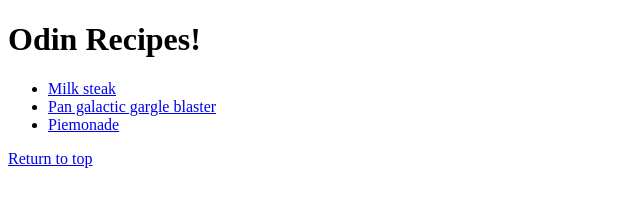
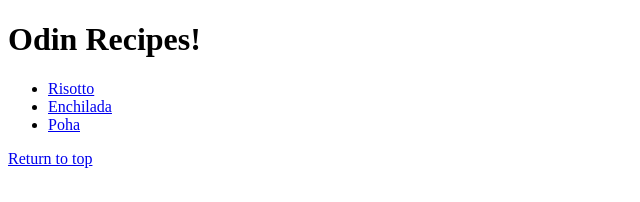
Before and after one commit to anveshag1506/odin-recipes, a plain HTML site: page index.html in a window 1280 px wide. Shown: the whole page, without its empty margins (0-640 px from the left). Drawn offline with Linux system fonts and the light colour scheme.

Commit message:
Update index.html

```diff
--- a/index.html
+++ b/index.html
@@ -8,9 +8,9 @@
         <h1 id='header'>Odin Recipes!</h1>
         <div>
             <ul>
-                <li><a href='./recipes/Risotto.html'>Milk steak</a></li>
-                <li><a href="./recipes/Enchilada.html">Pan galactic gargle blaster</a></li>
-                <li><a href="./recipes/Poha.html">Piemonade</a></li>
+                <li><a href='./recipes/Risotto.html'>Risotto</a></li>
+                <li><a href="./recipes/Enchilada.html">Enchilada</a></li>
+                <li><a href="./recipes/Poha.html">Poha</a></li>
             </ul>
         </div>
         <a href="#header">Return to top</a>
```
